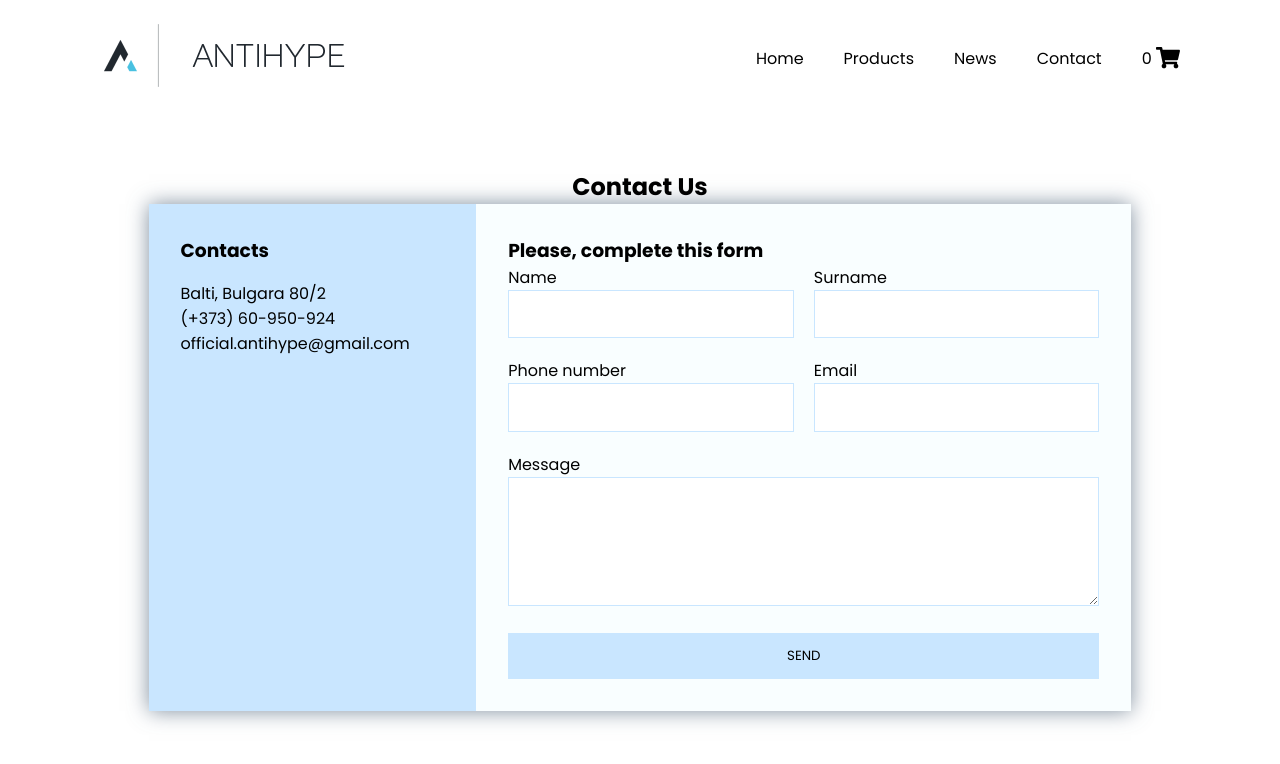
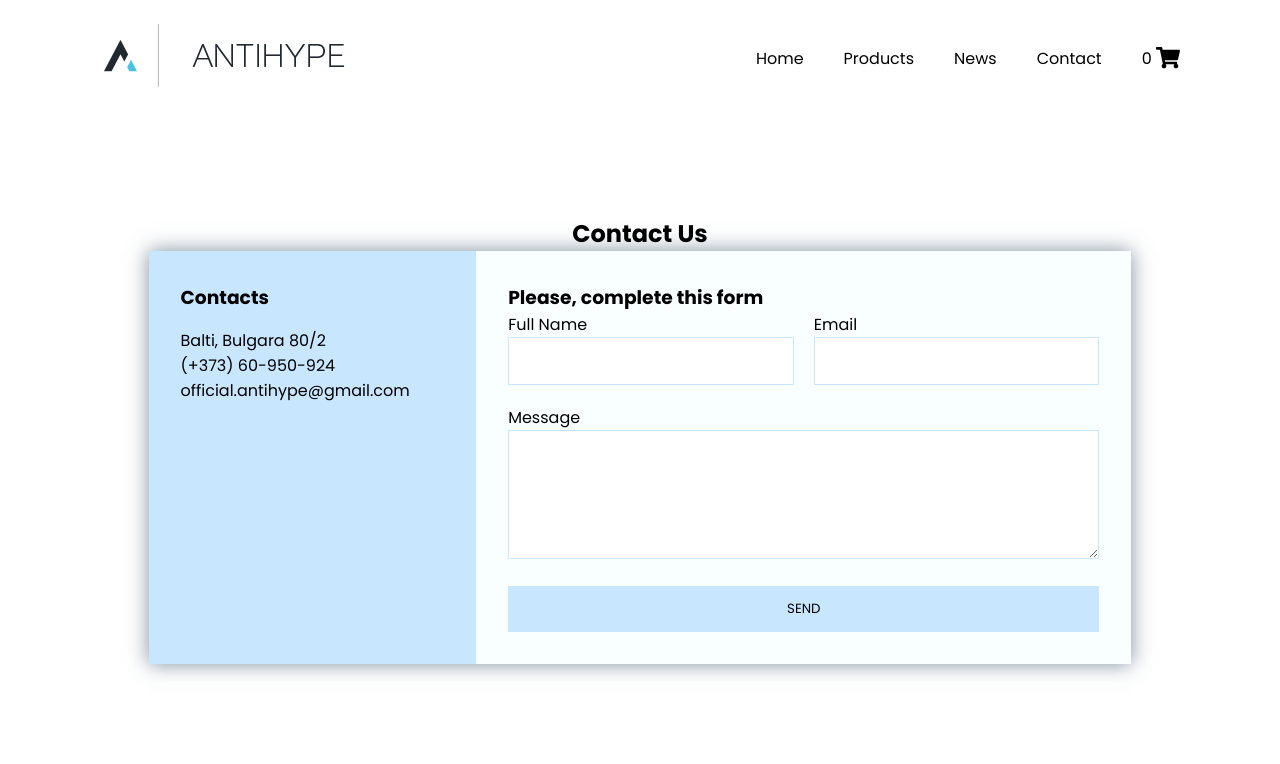
Before and after one commit to theodor-t/E-shop-Vue, a Vue app: page /contact in a window 1280 px wide. Shown: the top 764 px of the page. Built offline with nearby package versions, Linux system fonts and the light colour scheme.

Commit message:
connect emailjs to Contact-card

```diff
--- a/package.json
+++ b/package.json
@@ -8,6 +8,7 @@
     "lint": "vue-cli-service lint"
   },
   "dependencies": {
+    "@emailjs/browser": "^3.4.0",
     "axios": "^0.21.1",
     "bootstrap": "^5.1.3",
     "bootstrap-vue": "^2.21.2",
--- a/src/components/pages/Contact-page.vue
+++ b/src/components/pages/Contact-page.vue
@@ -8,6 +8,7 @@
 <script>
 import Header from "@/components/views/header/Header";
 import ContactCard from "@/components/views/contact/Contact-card";
+
 export default {
   name: "ContactPage",
   components:{
--- a/src/components/views/contact/Contact-card.vue
+++ b/src/components/views/contact/Contact-card.vue
@@ -12,29 +12,21 @@
       </div>
       <div class="contact">
         <h3>Please, complete this form</h3>
-        <form>
+        <form ref="form" @submit.prevent="sendEmail">
           <p>
-            <label for="name" id="name">Name</label>
-            <input type="text" name="name">
+            <label>Full Name</label>
+            <input type="text" name="user_name">
           </p>
           <p>
-            <label for="surname" id="surname">Surname</label>
-            <input type="text" name="surname">
-          </p>
-          <p>
-            <label for="phone" id="phone">Phone number</label>
-            <input type="text" name="phone">
-          </p>
-          <p>
-            <label for="email" id="email">Email</label>
-            <input type="email" name="email">
+            <label>Email</label>
+            <input type="email" name="user_email">
           </p>
           <p class="full">
             <label for="message" id="message">Message</label>
             <textarea name="message" id="" rows="5"></textarea>
           </p>
           <p class="full">
-            <button>Send</button>
+            <button type="submit" value="Send">Send</button>
           </p>
         </form>
       </div>
@@ -43,12 +35,26 @@
 </template>
 
 <script>
+
+import emailjs from '@emailjs/browser';
+
 export default {
-  name: "Contact-card"
+  name: "Contact-card",
+  methods: {
+    sendEmail() {
+      emailjs.sendForm('service_rhz9a7w', 'template_gobnvmj', this.$refs.form, 'bSCooxdPK1JoDb3WY')
+          .then((result) => {
+            console.log('SUCCESS!', result.text);
+          }, (error) => {
+            console.log('FAILED...', error.text);
+          });
+    }
+  }
 }
 </script>
 
 <style scoped>
+
 .container{
   max-width: 1170px;
   margin-left: auto;
--- a/src/main.js
+++ b/src/main.js
@@ -7,6 +7,7 @@ import router from './router/index'
 import VueRouter from "vue-router";
 import store from "@/store/store";
 import Cart from "@/shopping-cart-components/Cart";
+
 
 Vue.use(VueRouter);
 Vue.use(BootstrapVue)
```
Also changed, not shown: 1 other file (tests, documents, lock files or other folders).
